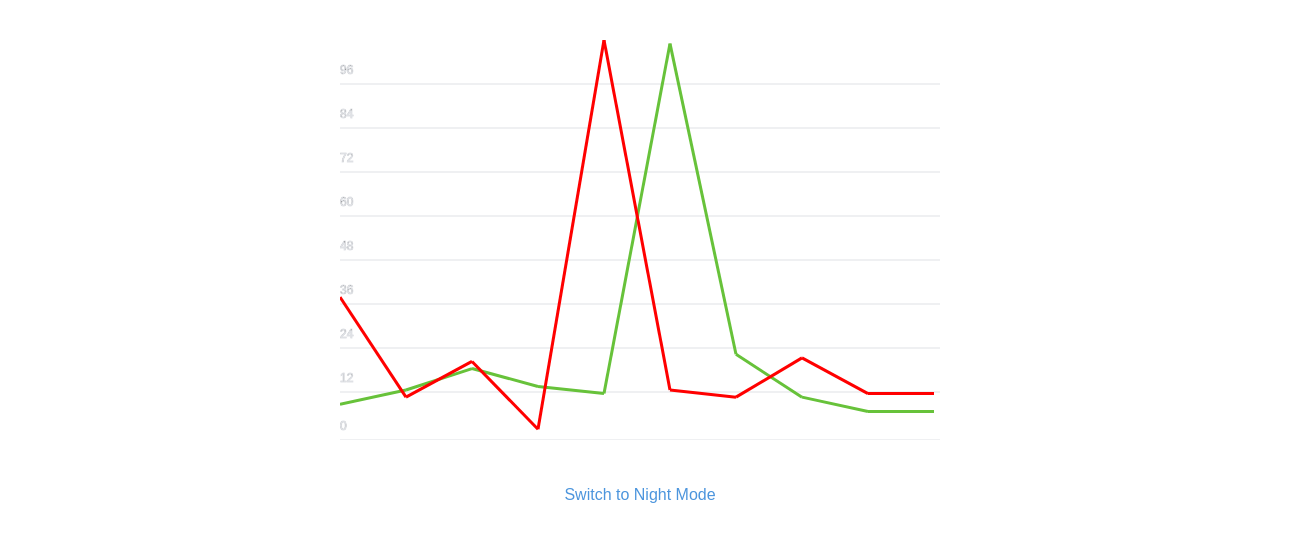
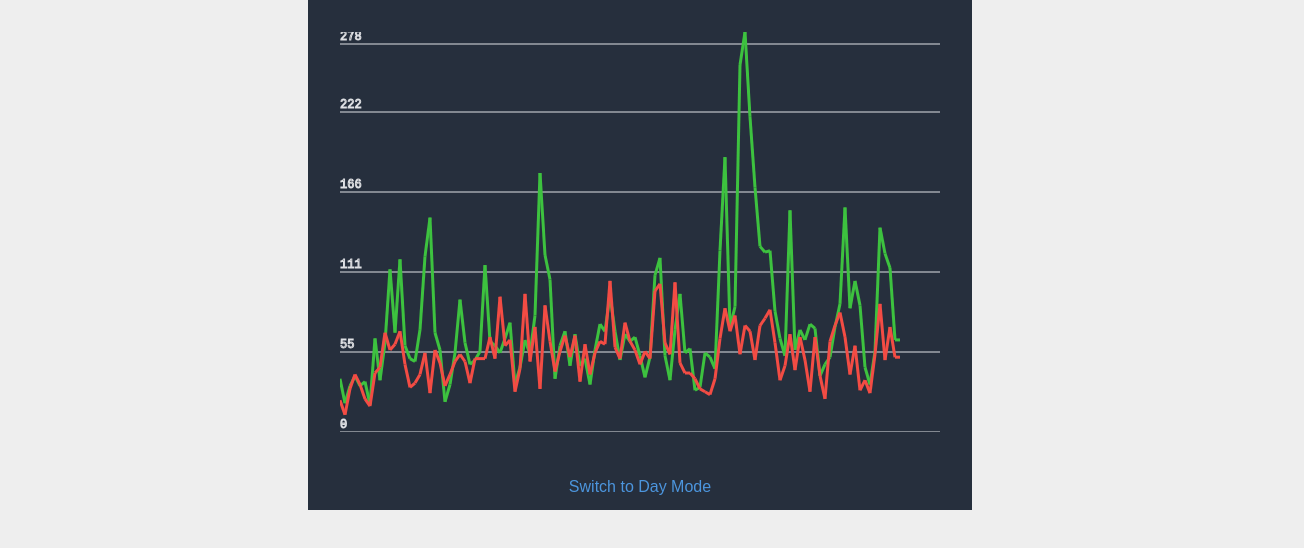
Before and after one commit to CoonJS/telegram-chart, a React app: page / in a window 1280 px wide. Shown: the top 548 px of the page, 1304 px wide, since content can reach past the window. Built offline with nearby package versions, Linux system fonts and the light colour scheme.

Commit message:
Update grid math

```diff
--- a/src/App.jsx
+++ b/src/App.jsx
@@ -1,6 +1,6 @@
 import React, { Component } from 'react';
 
-// import './global.css';
+import './global.css';
 
 import data from './assets/data/chart_data'
 
@@ -8,21 +8,22 @@ import Chart from './com/Chart';
 import ChartLine from './com/ChartLine';
 import SwitchModeButton from './com/SwitchModeButton/SwitchModeButton.js'
 
-const DAY_BACKGROUND = '#fff'
-const NIGHT_BACKGROUND = '#262F3D'
+const DAY_BACKGROUND = '#fff';
+const NIGHT_BACKGROUND = '#262F3D';
+
 export default class App extends Component {
   state = {
-    isNightMode: false
+    isNightMode: true,
+    chartData: data[0]
   }
 
   renderCharts = () => {
-    const chartData = data[0];
-    return Object.keys(chartData.names).map((chartName, idx) => {
+    const chartData = this.state.chartData;
+    return Object.keys(chartData.names).map(chartName => {
       const chartColor = chartData.colors[chartName];
 
-      let dataArray = chartData.columns.filter(column => column[0] === chartName);
-      dataArray[0].shift();
-      const data = dataArray[0];
+      const dataArray = chartData.columns.filter(column => column[0] === chartName);
+      const [key, ...data] = dataArray[0];
 
       return (
         <ChartLine
@@ -36,20 +37,18 @@ export default class App extends Component {
   }
 
   handleSwitchMode = () => {
-    this.setState({ isNightMode: !this.state.isNightMode })
-
+    const { isNightMode } = this.state;
+    this.setState({ isNightMode: !isNightMode })
   }
 
 
   render() {
-    const { isNightMode } = this.state
+    const { isNightMode } = this.state;
     return (
       <div style={{ display: 'flex', justifyContent: 'center', alignItems: 'center', flexDirection: 'column', backgroundColor: isNightMode ? NIGHT_BACKGROUND : DAY_BACKGROUND }}>
 
         <Chart>
-          <ChartLine stroke="#67c23a" data={[10, 14, 20, 15, 13, 111, 24, 12, 8]} />
-          <ChartLine stroke="red" data={[40, 12, 22, 3, 112, 14, 12, 23, 13]} />
-          {/*{this.renderCharts()}*/}
+          {this.renderCharts()}
         </Chart>
         <SwitchModeButton isNightMode={isNightMode} handleSwitchMode={this.handleSwitchMode} />
 
--- a/src/com/Chart.js
+++ b/src/com/Chart.js
@@ -11,11 +11,16 @@ export default class Chart extends Component {
         const { children } = this.props;
 
         let maxValue = 0;
+        let minValue = +Infinity;
+
         let dataLength = 0;
 
         React.Children.forEach(children, child => {
             const dataMax = Math.max( ...child.props.data );
+            const dataMin = Math.min( ...child.props.data );
             maxValue = dataMax > maxValue ? dataMax : maxValue;
+            minValue = dataMin < minValue ? dataMin : minValue;
+
             dataLength = child.props.data.length;
 
             return React.cloneElement(child, {test : 3});
@@ -23,6 +28,7 @@ export default class Chart extends Component {
 
         return {
             maxValue,
+            minValue,
             dataLength
         };
 
@@ -31,7 +37,7 @@ export default class Chart extends Component {
     render() {
 
         const { width, height } = this;
-        const { maxValue, dataLength } = this.calcGridScale();
+        const { maxValue, minValue, dataLength } = this.calcGridScale();
 
         return (
             <div style={{ width: '100%', padding: '32px', display: 'flex', justifyContent: 'center'}}>
@@ -40,10 +46,11 @@ export default class Chart extends Component {
                         width={width}
                         height={height}
                         maxValue={maxValue}
+                        minValue={minValue}
                         count={dataLength}
                     />
                     {React.Children.map(this.props.children, child => (
-                        React.cloneElement(child, { width, height, maxValue })
+                        React.cloneElement(child, { width, height, maxValue, minValue })
                     ))}
                 </svg>
             </div>
--- a/src/com/Grid.js
+++ b/src/com/Grid.js
@@ -9,42 +9,59 @@ export default class Grid extends Component {
         this.state = {
             scale: 40,
             topOffset: 32,
-            bottomOffset: 32
+            bottomOffset: 32,
+            linesCount: 5
         };
     }
 
     render() {
-        const {maxValue, count, width, height} = this.props;
-        const delta = Math.floor(height / count);
-        const step = Math.round(maxValue/ count);
+        const { maxValue, minValue, width, height } = this.props;
+        const { linesCount} = this.state;
+        const delta = maxValue / 5;
 
         let lines = [];
 
-        for (let i = 0; i < count; i ++) {
+        for (let i = 0; i < linesCount + 1; i ++) {
             lines.push(i)
         }
 
         return (
             <g>
-                {lines.map((line, idx, lines) => (
+                {lines.map((line, idx, lines) => {
+
+                    const scale = delta * idx / maxValue;
+                    const isFirst = idx === 0;
+                    const isLast = lines.length - 1 === idx;
+
+                    let y = height * (1 -  scale);
+
+                    if (isFirst) {
+                       y = height;
+                    }
+
+                    if (isLast) {
+                        y = minValue;
+                    }
+
+                    return  (
                         <g key={idx}>
                             <text
                                 stroke="#dfe1e5"
                                 x={0}
-                            y={idx === 0 ? height - 10 : (lines.length - idx) * delta - 10}
-                            style={{fontFamily: 'Arial', fontSize: '12px', fontWeight: '100'}}
+                                y={y - 4}
+                                style={{fontFamily: 'monospace', fontSize: '12px', fontWeight: '100'}}
                             >
-                            {step * idx}
+                                {Math.floor(delta * idx)}
                             </text>
                             <line
                                 x1={0}
-                            y1={idx === 0 ? height : (lines.length - idx) * delta}
+                                y1={y}
                                 x2={width}
-                            y2={idx === 0 ? height : (lines.length - idx) * delta}
+                                y2={y}
                                 stroke="#dfe1e5"
                             />
-                    </g>
-                ))}
+                    </g>)
+                })}
             </g>
         )
     }
--- a/src/global.css
+++ b/src/global.css
@@ -1,3 +1,22 @@
 html {
+    display: flex;
     background-color: #eee;
+    height: 100vh;
+    margin: 0;
+    width: 100%;
+    padding: 0;
 }
+
+body {
+    margin: 0;
+    padding: 0;
+    display: flex;
+    flex: 1;
+}
+
+#app {
+    display: flex;
+    flex: 1;
+    align-items: flex-start;
+    justify-content: center;
+}
```
Also changed, not shown: src/com/SwitchModeButton/SwitchModeButton.js (+5 -2 lines). Lines whose indentation alone changed are shown as unchanged.
